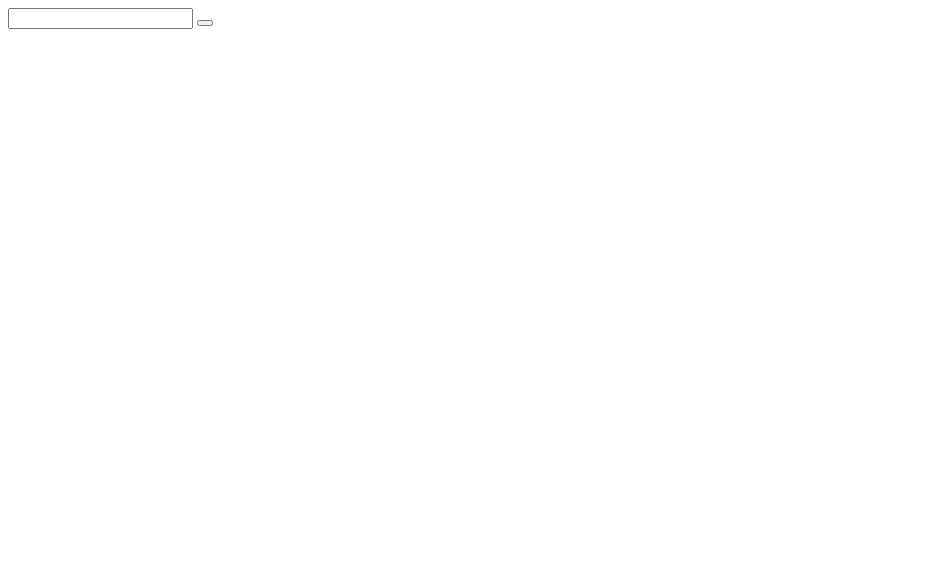
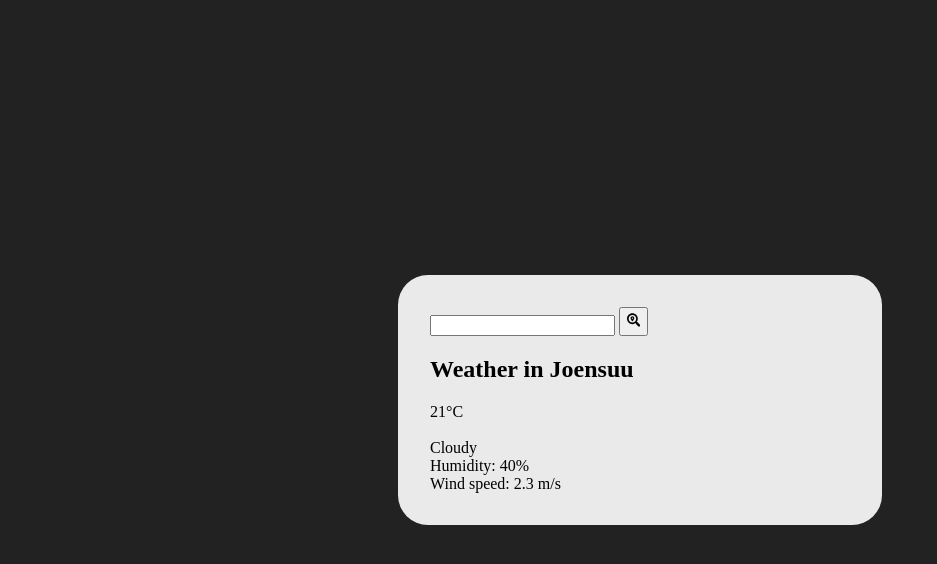
Before and after one commit to AlfaMikePapa/Weather-Now, a plain HTML site: page index.html in a window 1280 px wide. Shown: the whole page, without its empty margins (0-937 px from the left). Drawn offline with Linux system fonts and the light colour scheme.

Commit message:
Basic styling added

```diff
--- a/index.html
+++ b/index.html
@@ -10,7 +10,16 @@
     <div class="card">
       <div class="search">
         <input type="text" class="search-bar">
-        <button></button>
+        <button><svg stroke="currentColor" fill="currentColor" stroke-width="0" viewBox="0 0 512 512" height="1.5em" width="1em" xmlns="http://www.w3.org/2000/svg">
+          <path d="M505.04 442.66l-99.71-99.69c-4.5-4.5-10.6-7-17-7h-16.3c27.6-35.3 44-79.69 44-127.99C416.03 93.09 322.92 0 208.02 0S0 93.09 0 207.98s93.11 207.98 208.02 207.98c48.3 0 92.71-16.4 128.01-44v16.3c0 6.4 2.5 12.5 7 17l99.71 99.69c9.4 9.4 24.6 9.4 33.9 0l28.3-28.3c9.4-9.4 9.4-24.59.1-33.99zm-297.02-90.7c-79.54 0-144-64.34-144-143.98 0-79.53 64.35-143.98 144-143.98 79.54 0 144 64.34 144 143.98 0 79.53-64.35 143.98-144 143.98zm.02-239.96c-40.78 0-73.84 33.05-73.84 73.83 0 32.96 48.26 93.05 66.75 114.86a9.24 9.24 0 0 0 14.18 0c18.49-21.81 66.75-81.89 66.75-114.86 0-40.78-33.06-73.83-73.84-73.83zm0 96c-13.26 0-24-10.75-24-24 0-13.26 10.75-24 24-24s24 10.74 24 24c0 13.25-10.75 24-24 24z"></path></svg></button>
+      </div>
+      <div class="weater">
+        <h2 class="city"> Weather in Joensuu</h2>
+        <div class="temp">21°C</div>
+        <img src="" alt="" class="icon" />
+        <div class="description">Cloudy</div>
+        <div class="humidity">Humidity: 40%</div>
+        <div class="wind">Wind speed: 2.3 m/s</div>
       </div>
     <script src="app.js"></script>
   </body>
--- a/style.css
+++ b/style.css
@@ -1,4 +1,20 @@
+body{
+  display: flex;
+  justify-content: center;
+  align-items: center;
+  height: 100vh;
+  margin: 0;
+  background: #222;
+}
 
+.card{
+  background: #eaeaea;
+  padding: 2em;
+  border-radius: 30px;
+  width: 100%;
+  max-width: 420px;
+  margin: 1em;
+}
 
 
 /*
```
